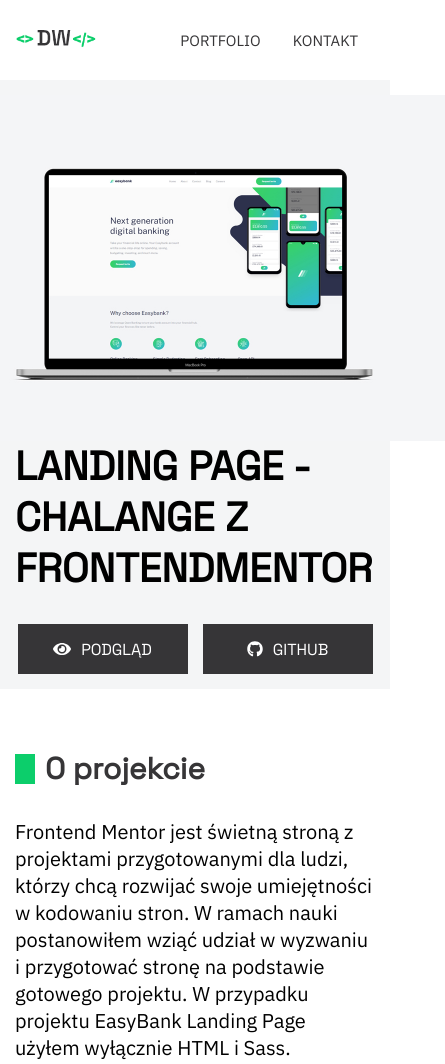
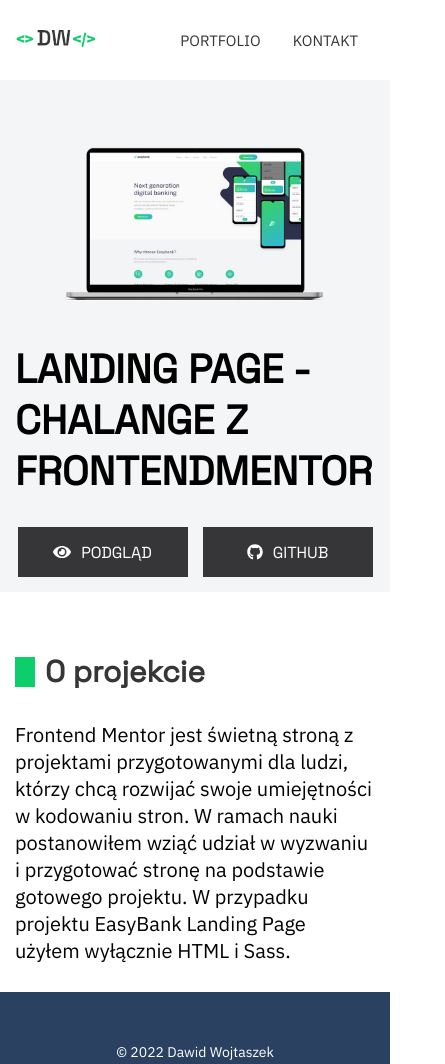
Before and after one commit to dawidwojtaszek/Portfolio, a Gatsby site: page /easy-bank in a window 390 px wide. Shown: the top 1064 px of the page, 445 px wide, since content can reach past the window. Built offline with nearby package versions, Linux system fonts and the light colour scheme; Gatsby itself is replaced by a stand-in of ours.

Commit message:
fix: responsive error

```diff
--- a/src/components/project-showcase/showcase-style.js
+++ b/src/components/project-showcase/showcase-style.js
@@ -74,6 +74,10 @@
     width: 500px;
     height: auto;
   }
+  @media (max-width: 900px) {
+    width: 100%;
+    height: auto;
+  }
 `
 
 Showcase.Container = Container
```
